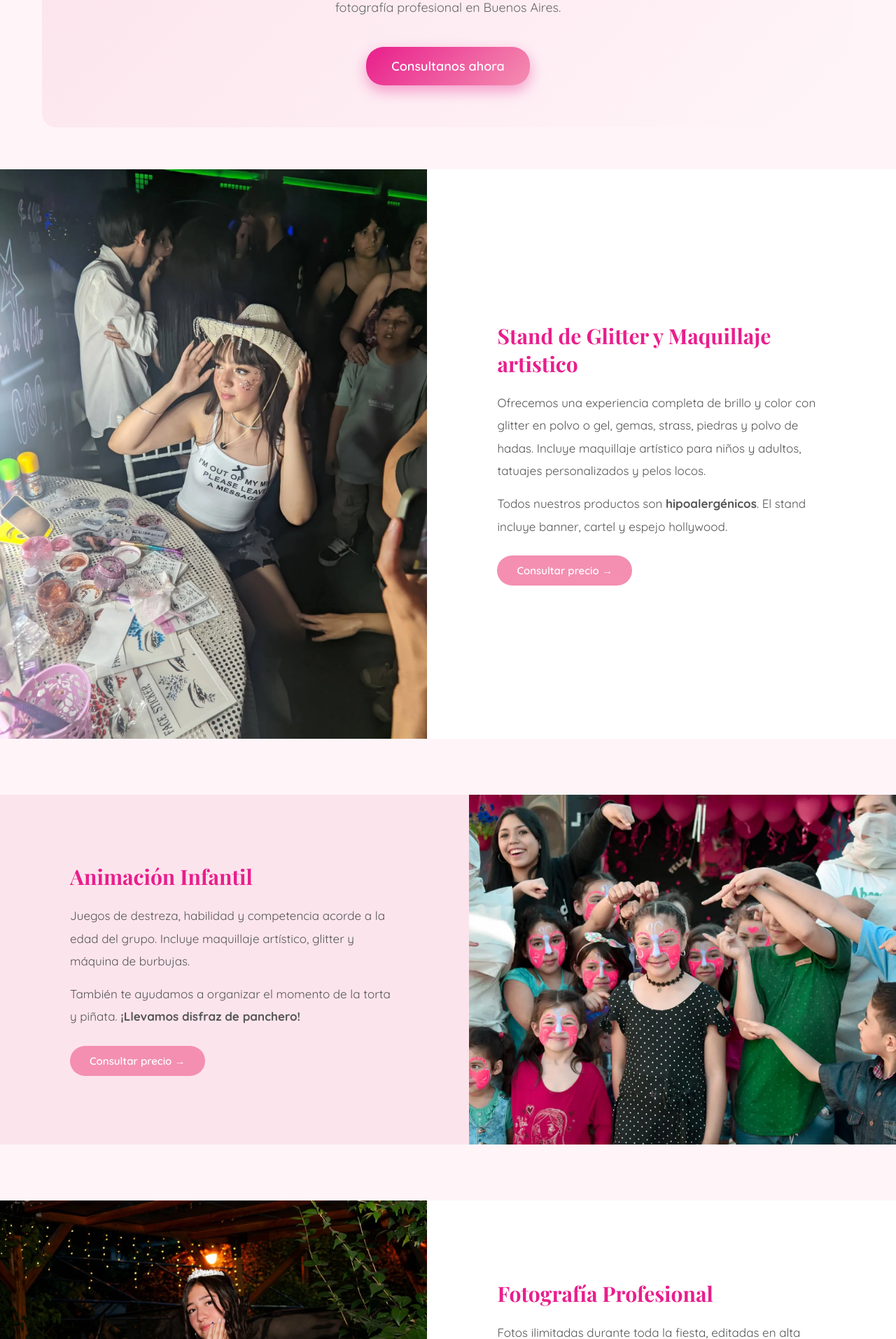
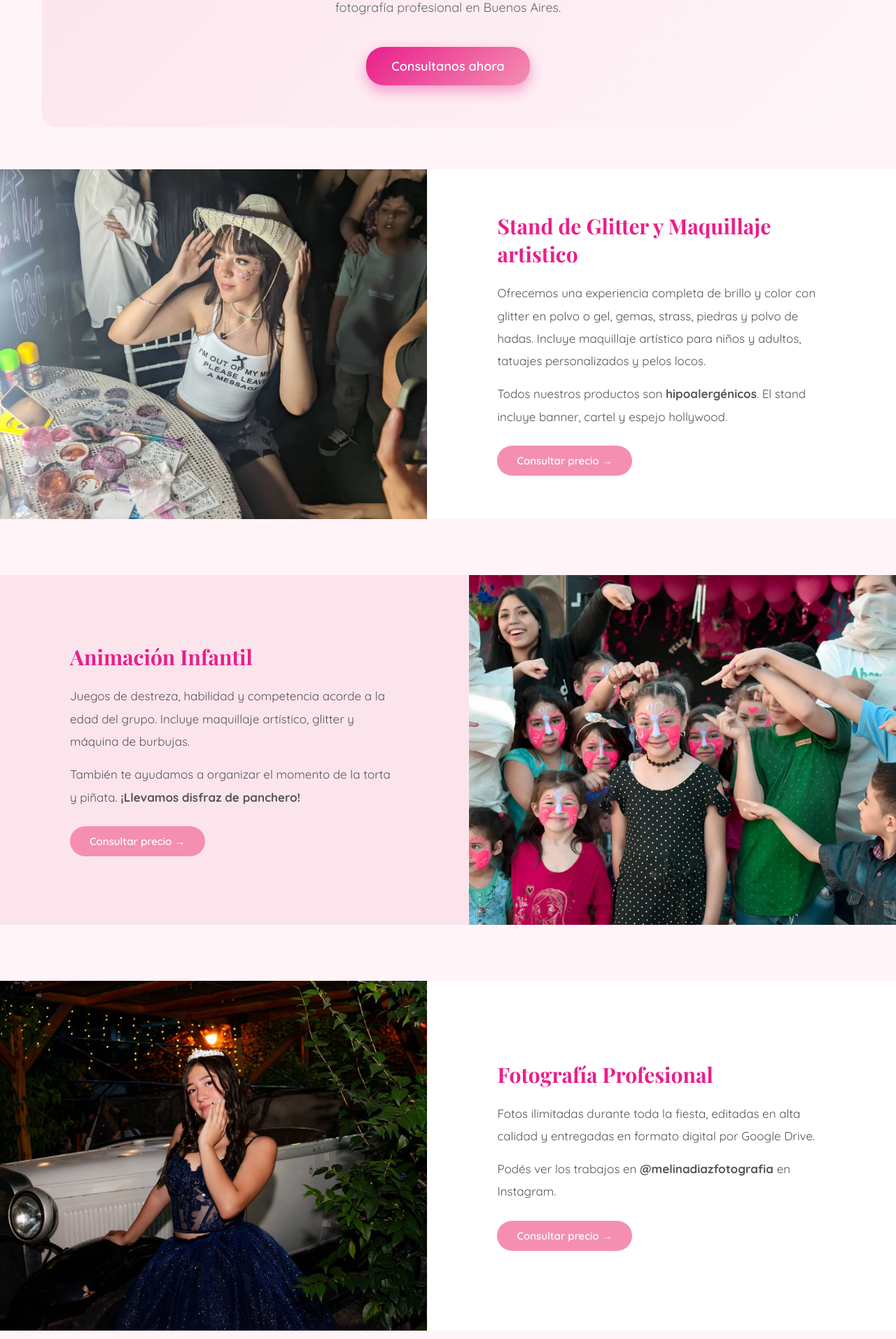
Before and after one commit to dylangig/Animaciones-C-C, a Flask app: page / in a window 1280 px wide. Shown: the part 353-2267 px from the top of the page at 70% size. Run offline with Flask 3, Linux system fonts and the light colour scheme.

Commit message:
cambio en la altura

```diff
--- a/templates/inicio.html
+++ b/templates/inicio.html
@@ -96,7 +96,7 @@
     display: flex;
     align-items: stretch;
     margin: 0 -60px 80px -60px;
-    min-height: 500px;
+    height: 500px;
     }
     .seccion-full.invertida {
         flex-direction: row-reverse;
@@ -107,11 +107,11 @@
     }
     .seccion-full-img img {
         width: 100%;
-        height: 100%;
+        height: 500px;
         object-fit: cover;
         display: block;
         border-radius: 0;
-        min-height: 250px;
+        min-height: 400px;
     }
     .seccion-full-texto {
         flex: 1;
```
